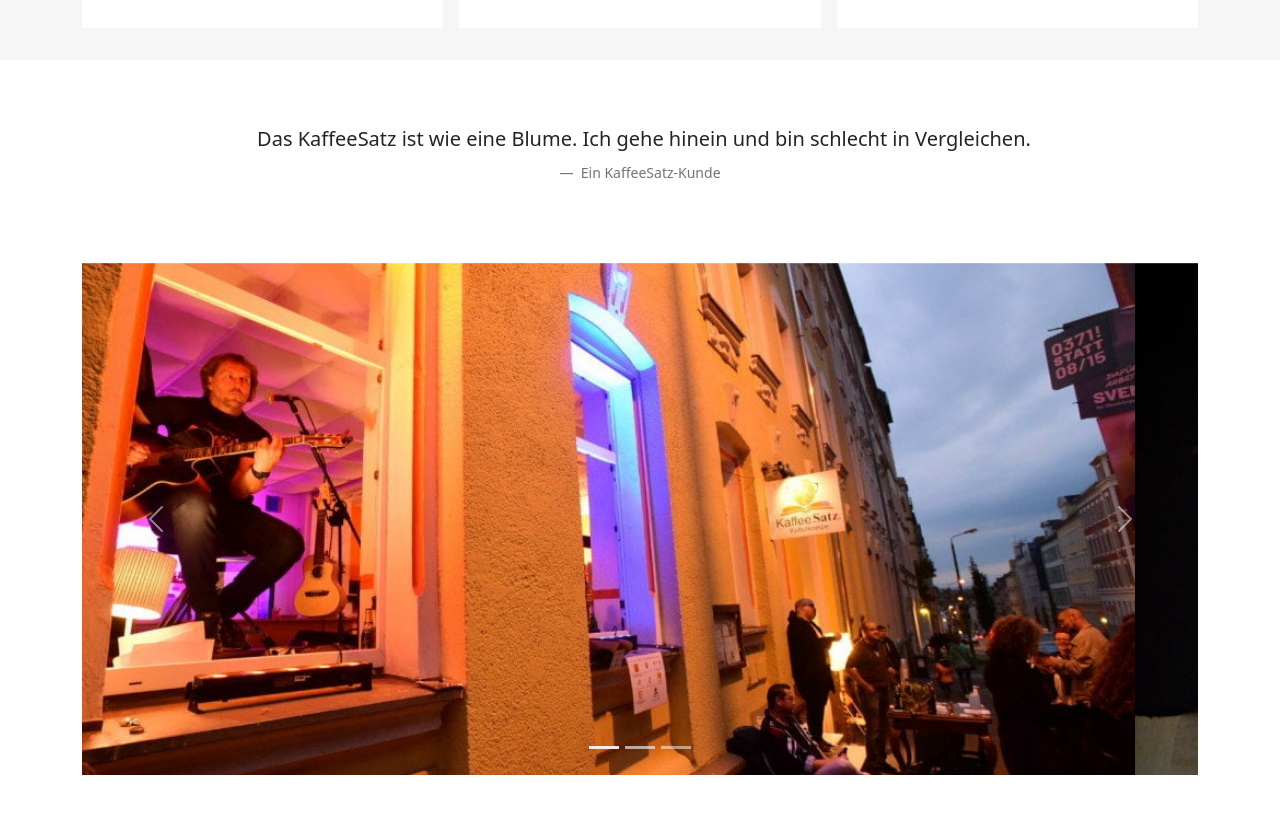
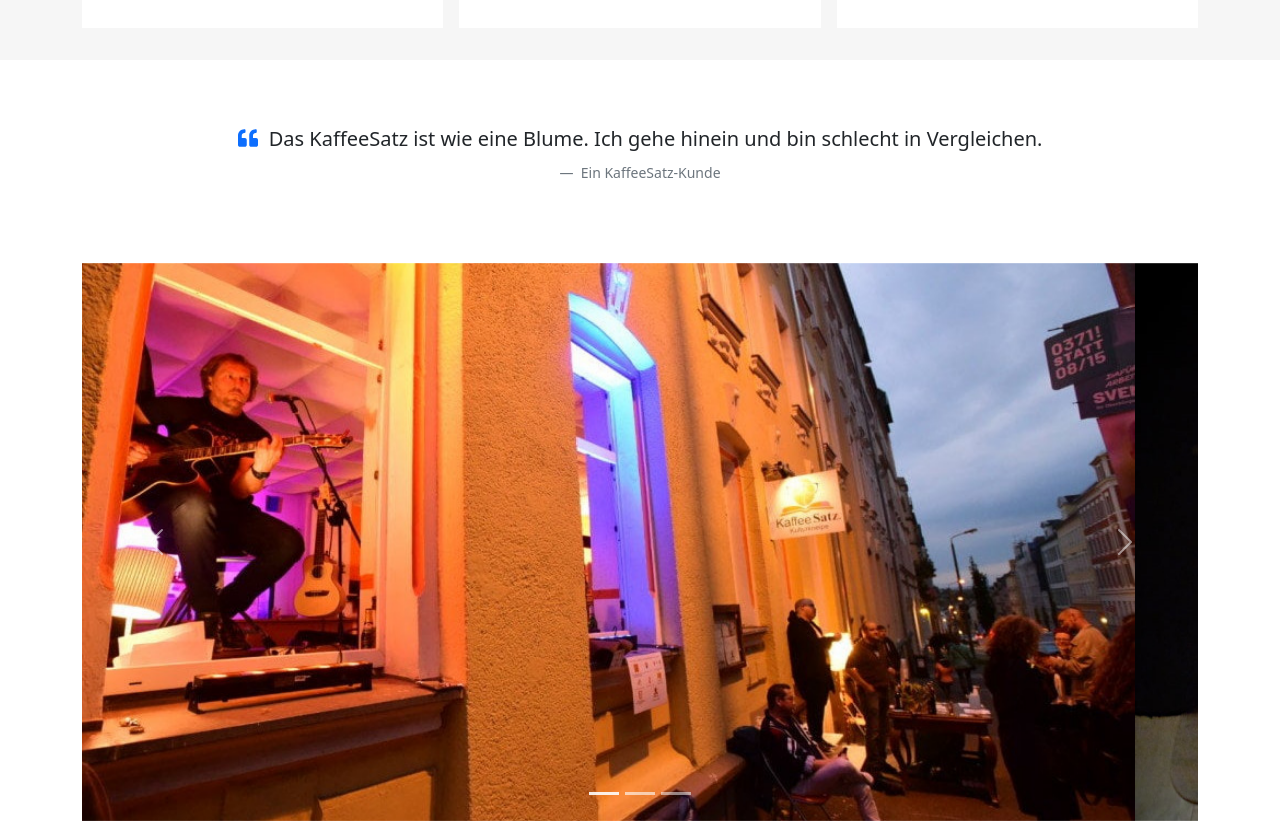
Before and after one commit to bjadel/kaffeesatz-donation-website, an Angular app: page /#/home in a window 1280 px wide. Shown: the part 1880-2703 px from the top of the page. Built offline with nearby package versions, Linux system fonts and the light colour scheme.

Commit message:
add quote icon and remove space

```diff
--- a/src/app/page/home/home.component.html
+++ b/src/app/page/home/home.component.html
@@ -107,7 +107,7 @@
       <figure>
         <blockquote class="blockquote mb-4">
           <p>
-            <i class="fas fa-quote-left fa-lg text-primary me-2"></i>
+            <fa-icon [icon]="faQuoteLeft" class="quote-left"></fa-icon>
             <span class="font-italic">Das KaffeeSatz ist wie eine Blume. Ich gehe hinein und bin schlecht in Vergleichen.</span>
           </p>
         </blockquote>
--- a/src/app/page/home/home.component.scss
+++ b/src/app/page/home/home.component.scss
@@ -66,74 +66,7 @@
   color:#2b90d9;
 }
 
-/* CUSTOMIZE THE CAROUSEL
--------------------------------------------------- */
-
-/* Carousel base class */
-.carousel {
-  margin-bottom: 4rem;
+.quote-left {
+  margin-right: 0.7rem;
+  color: #0D6EFD;
 }
-/* Since positioning the image, we need to help out the caption */
-.carousel-caption {
-  bottom: 3rem;
-  z-index: 10;
-}
-
-/* Declare heights because of positioning of img element */
-.carousel-item {
-  height: 32rem;
-}
-
-
-/* MARKETING CONTENT
--------------------------------------------------- */
-
-/* Center align the text within the three columns below the carousel */
-.marketing .col-lg-4 {
-  margin-bottom: 1.5rem;
-  text-align: center;
-}
-/* rtl:begin:ignore */
-.marketing .col-lg-4 p {
-  margin-right: .75rem;
-  margin-left: .75rem;
-}
-/* rtl:end:ignore */
-
-
-/* Featurettes
-------------------------- */
-
-.featurette-divider {
-  margin: 5rem 0; /* Space out the Bootstrap <hr> more */
-}
-
-/* Thin out the marketing headings */
-/* rtl:begin:remove */
-.featurette-heading {
-  letter-spacing: -.05rem;
-}
-
-/* rtl:end:remove */
-
-/* RESPONSIVE CSS
--------------------------------------------------- */
-
-@media (min-width: 40em) {
-  /* Bump up size of carousel content */
-  .carousel-caption p {
-    margin-bottom: 1.25rem;
-    font-size: 1.25rem;
-    line-height: 1.4;
-  }
-
-  .featurette-heading {
-    font-size: 50px;
-  }
-}
-
-@media (min-width: 62em) {
-  .featurette-heading {
-    margin-top: 7rem;
-  }
-}
--- a/src/app/page/home/home.component.ts
+++ b/src/app/page/home/home.component.ts
@@ -1,6 +1,6 @@
 import { Component, OnInit } from '@angular/core';
 import { ViewportScroller } from '@angular/common';
-import { faEnvelope, faCircle } from '@fortawesome/free-solid-svg-icons';
+import { faEnvelope, faCircle, faQuoteLeft } from '@fortawesome/free-solid-svg-icons';
 import { faDiscord, faFacebook, faInstagram, faTwitter, faMastodon } from '@fortawesome/free-brands-svg-icons';
 
 @Component({
@@ -10,6 +10,7 @@ import { faDiscord, faFacebook, faInstagram, faTwitter, faMastodon } from '@fort
 })
 export class HomeComponent implements OnInit {
   faEnvelope = faEnvelope;
+  faQuoteLeft = faQuoteLeft;
   faCircle = faCircle;
   faDiscord = faDiscord;
   faFacebook = faFacebook;
```
